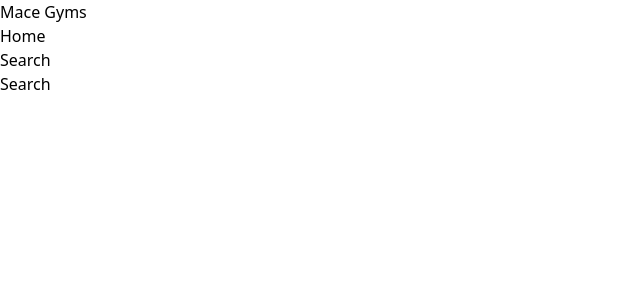
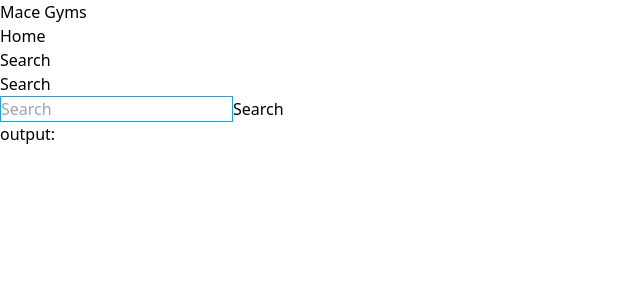
Before and after one commit to mace-akkari/Mace-Gyms, a Next.js app: page /search in a window 1280 px wide. Shown: the top 300 px of the page, without its empty margins (0-640 px from the left). Built offline with nearby package versions, Linux system fonts and the light colour scheme.

Commit message:
add search submitHandler

```diff
--- a/src/app/search/page.tsx
+++ b/src/app/search/page.tsx
@@ -1,7 +1,26 @@
+'use client'
+
+import { FormEvent } from "react";
+
 export default function Search() {
+
+const submitHandler = (e:FormEvent) => {
+  e.preventDefault();
+  console.log("hello")
+}
+
   return (
     <>
     <h2>Search</h2>
+    <form onSubmit={submitHandler}>
+      <input type="search" placeholder="Search" className="border border-sky-500"></input>
+      <button>Search</button>
+    </form>
+    <output>output:</output>
     </>
   );
 }
+
+// colour scheme
+// display fake api and apply styling
+// route handler in Next.js to display jason
```
